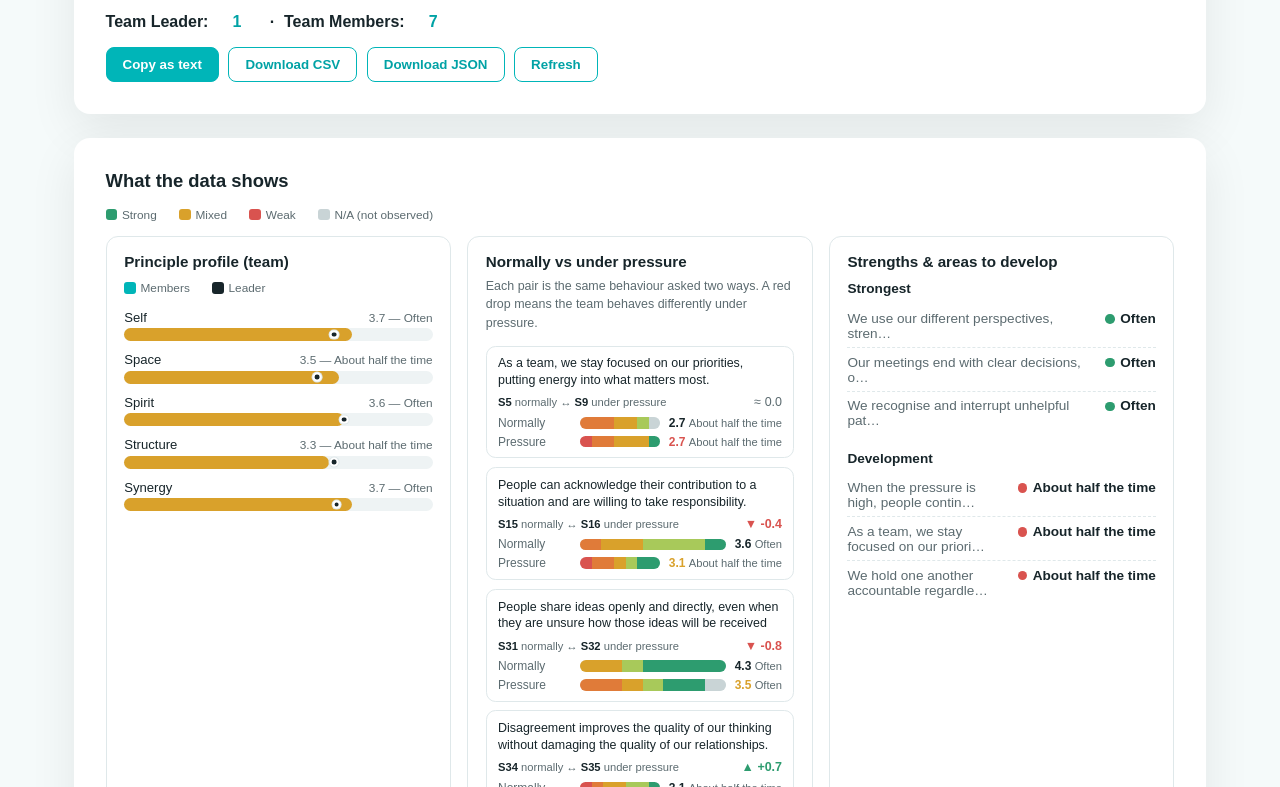
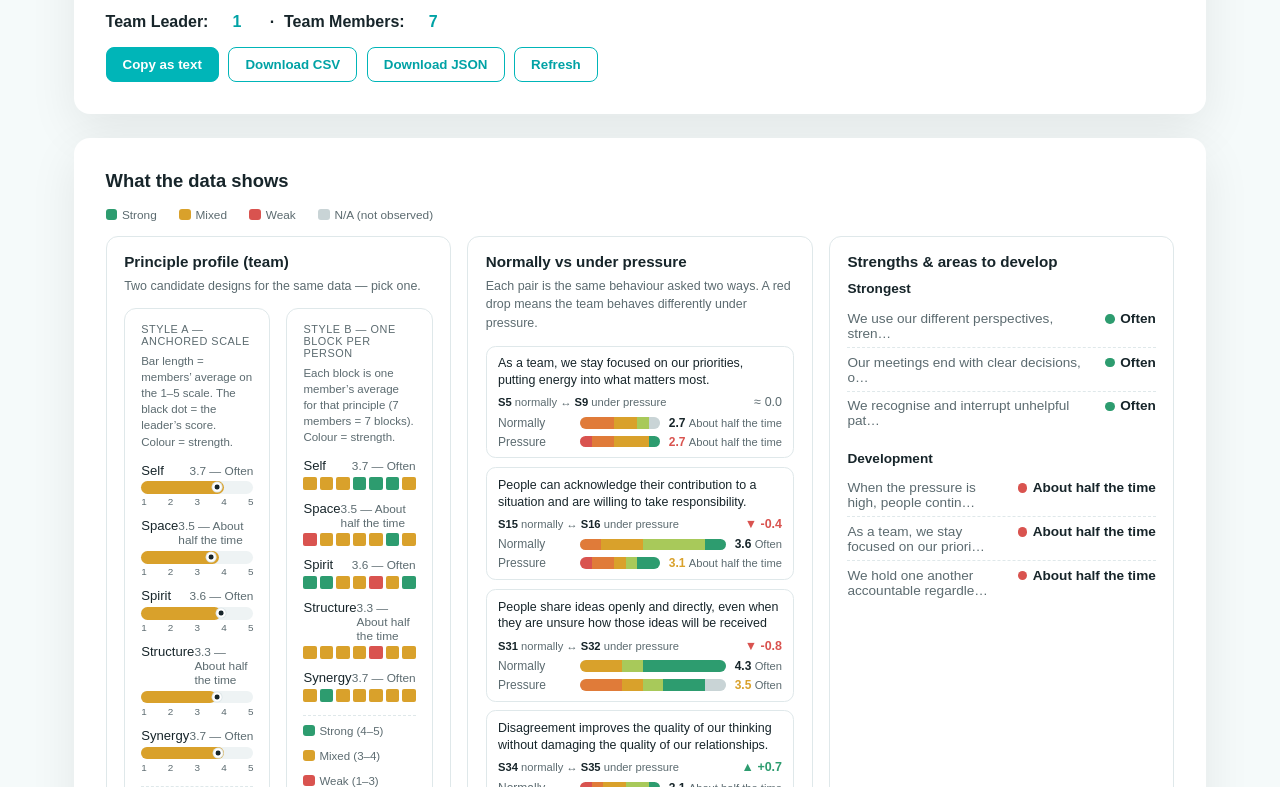
Before and after one commit to EllenDCoomber/CLT-Profile, a plain HTML site: page mockups/results.html in a window 1280 px wide. Shown: the part 165-952 px from the top of the page. Drawn offline with Linux system fonts and the light colour scheme.

Commit message:
Show two principle-profile designs side by side for comparison

```diff
--- a/mockups/results.html
+++ b/mockups/results.html
@@ -134,6 +134,26 @@
     .legend-dot { display: inline-block; width: 0.72rem; height: 0.72rem; border-radius: 50%; margin-right: 0.3rem; vertical-align: -0.08rem; }
     .legend-bar { display: inline-block; width: 0.72rem; height: 0.72rem; border-radius: 3px; margin-right: 0.3rem; vertical-align: -0.08rem; }
     .valdot { display: inline-block; width: 0.6rem; height: 0.6rem; border-radius: 50%; margin-right: 0.35rem; vertical-align: -0.05rem; }
+    .cmp { display: grid; grid-template-columns: 1fr 1fr; gap: 1rem; }
+    @media (max-width: 40rem) { .cmp { grid-template-columns: 1fr; } }
+    .variant { border: 1px solid var(--line); border-radius: 0.75rem; padding: 0.9rem 1rem; }
+    .tag-label {
+      font-size: 0.68rem; color: var(--muted); text-transform: uppercase;
+      letter-spacing: 0.05em; margin-bottom: 0.35rem;
+    }
+    .hint { font-size: 0.72rem; color: var(--muted); margin: 0 0 0.8rem; line-height: 1.4; }
+    .axis {
+      display: flex; justify-content: space-between;
+      font-size: 0.62rem; color: var(--muted); padding-top: 0.15rem;
+    }
+    .people { display: flex; gap: 3px; }
+    .people i { flex: 1; height: 0.8rem; border-radius: 2px; }
+    .bkey {
+      display: flex; gap: 0.8rem 1rem; flex-wrap: wrap;
+      font-size: 0.72rem; color: var(--muted);
+      margin-top: 0.8rem; border-top: 1px dashed var(--line); padding-top: 0.6rem;
+    }
+    .bkey i { display: inline-block; width: 0.7rem; height: 0.7rem; border-radius: 3px; margin-right: 0.3rem; vertical-align: -0.08rem; }
     details { margin-bottom: 1.5rem; }
     details summary {
       cursor: pointer; font-weight: 700; color: var(--teal-dark); padding: 0.4rem 0;
@@ -336,22 +356,50 @@
       'Team Leader: <b>' + leaders.length + '</b> &nbsp;·&nbsp; Team Members: <b>' + members.length + '</b>';
     document.getElementById('memberCount').textContent = members.length;
 
+    function principleMeanForMember(r, p) {
+      var vals = [];
+      TEAM.forEach(function (t) { if (t.principle === p) vals.push(r.answers[t.id]); });
+      return mean(vals);
+    }
+
     function barPanel() {
       var el = document.createElement('div');
       el.className = 'panel';
       var names = Object.keys(memberPrinc).sort();
-      var html = '<h3>Principle profile (team)</h3>' +
-        '<div class="key"><span><i class="legend-bar" style="background:var(--teal)"></i>Members</span>' +
-        '<span><i class="legend-dot" style="background:var(--ink)"></i>Leader</span></div>';
+
+      var a = '<div class="variant"><div class="tag-label">Style A — anchored scale</div>' +
+        '<p class="hint">Bar length = members’ average on the 1–5 scale. The black dot = the leader’s score. Colour = strength.</p>';
       names.forEach(function (p) {
         var mm = memberPrinc[p], lm = leaderPrinc[p];
-        html += '<div class="prof-row"><div class="lbl"><span>' + p + '</span>' +
+        a += '<div class="prof-row"><div class="lbl"><span>' + p + '</span>' +
           '<span class="word">' + (mm ? mm.toFixed(1) + ' — ' + wordForMean(mm) : '—') + '</span></div>' +
           '<div class="prof-bar"><span style="width:' + (mm / 5 * 100) + '%;background:' + strengthColor(mm) + '"></span>' +
           (lm ? '<span class="lead-dot" style="left:' + (lm / 5 * 100) + '%" title="Leader ' + lm.toFixed(1) + '"></span>' : '') +
-          '</div></div>';
+          '</div><div class="axis"><span>1</span><span>2</span><span>3</span><span>4</span><span>5</span></div></div>';
       });
-      el.innerHTML = html;
+      a += '<div class="bkey"><span><i style="background:var(--strong)"></i>Strong (4–5)</span>' +
+        '<span><i style="background:var(--moderate)"></i>Mixed (3–4)</span>' +
+        '<span><i style="background:var(--weak)"></i>Weak (1–3)</span></div></div>';
+
+      var b = '<div class="variant"><div class="tag-label">Style B — one block per person</div>' +
+        '<p class="hint">Each block is one member’s average for that principle (7 members = 7 blocks). Colour = strength.</p>';
+      names.forEach(function (p) {
+        var mm = memberPrinc[p];
+        b += '<div class="prof-row"><div class="lbl"><span>' + p + '</span>' +
+          '<span class="word">' + (mm ? mm.toFixed(1) + ' — ' + wordForMean(mm) : '—') + '</span></div><div class="people">';
+        members.forEach(function (r) {
+          var m = principleMeanForMember(r, p);
+          b += '<i style="background:' + (m == null ? '#c9d4d6' : strengthColor(m)) + '" title="' + (m ? m.toFixed(1) : 'N/A') + '"></i>';
+        });
+        b += '</div></div>';
+      });
+      b += '<div class="bkey"><span><i style="background:var(--strong)"></i>Strong (4–5)</span>' +
+        '<span><i style="background:var(--moderate)"></i>Mixed (3–4)</span>' +
+        '<span><i style="background:var(--weak)"></i>Weak (1–3)</span></div></div>';
+
+      el.innerHTML = '<h3>Principle profile (team)</h3>' +
+        '<p class="help">Two candidate designs for the same data — pick one.</p>' +
+        '<div class="cmp">' + a + b + '</div>';
       return el;
     }
 
```
